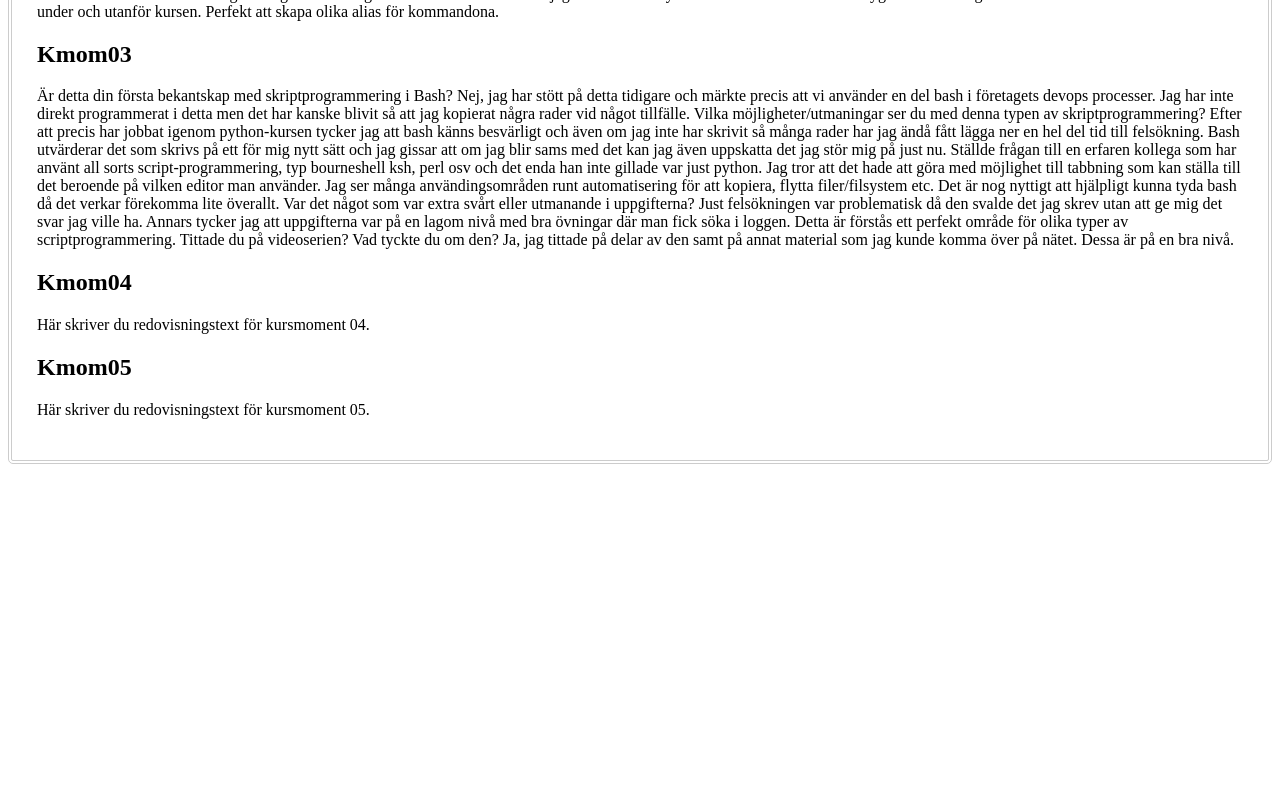
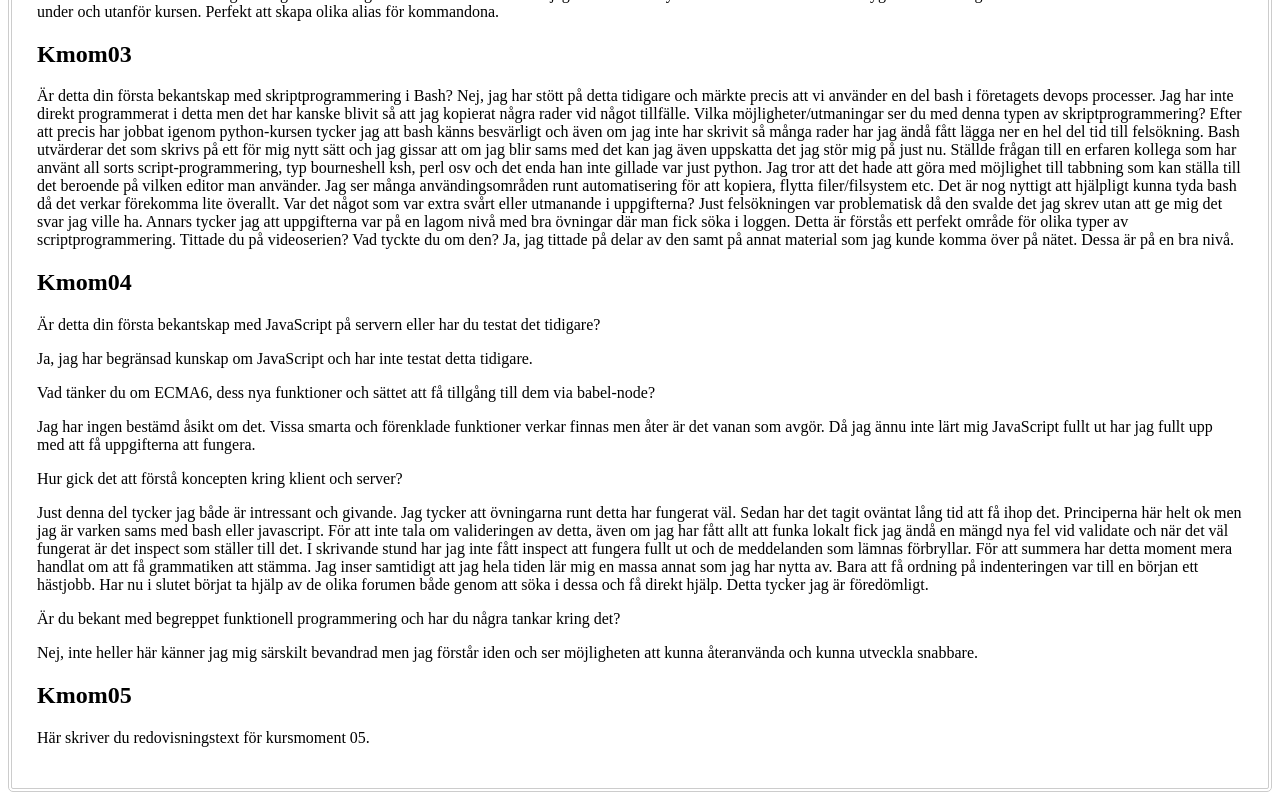
Before and after one commit to daningen/kursrep, a plain HTML site: page linux/me/redovisa/report.html in a window 1280 px wide. Shown: the part 657-1457 px from the top of the page. Before the commit the page ends 1129 px from the top, so only its background shows below. Drawn offline with Linux system fonts and the light colour scheme.

Commit message:
more files

```diff
--- a/linux/me/redovisa/report.html
+++ b/linux/me/redovisa/report.html
@@ -63,7 +63,24 @@ Ja, jag tittade på delar av den samt på annat material som jag kunde komma öv
 
 <h2>Kmom04</h2>
 
-<p>Här skriver du redovisningstext för kursmoment 04.</p>
+<p> Är detta din första bekantskap med JavaScript på servern eller har du testat det tidigare?</p>
+
+Ja, jag har begränsad kunskap om JavaScript och har inte testat detta tidigare.
+
+<p> Vad tänker du om ECMA6, dess nya funktioner och sättet att få tillgång till dem via babel-node? </p>
+
+Jag har ingen bestämd åsikt om det. Vissa smarta och förenklade funktioner verkar finnas men åter är det vanan som avgör. Då jag ännu inte lärt mig JavaScript fullt ut har jag fullt upp med att få uppgifterna att fungera.
+
+
+ <p> Hur gick det att förstå koncepten kring klient och server?  </p>
+
+Just denna del tycker jag både är intressant och givande. Jag tycker att övningarna runt detta har fungerat väl. Sedan har det tagit oväntat lång tid att få ihop det. Principerna här helt ok men jag är varken sams med bash eller javascript. För att inte tala om valideringen av detta, även om jag har fått allt att funka lokalt fick jag ändå en mängd nya fel vid validate och när det väl fungerat är det inspect som ställer till det. I skrivande stund har jag inte fått inspect att fungera fullt ut och de meddelanden som lämnas förbryllar. För att summera har detta moment mera handlat om att få grammatiken att stämma. Jag inser samtidigt att jag hela tiden lär mig en massa annat som jag har nytta av. Bara att få ordning på indenteringen var till en början ett hästjobb. Har nu i slutet börjat ta hjälp av de olika forumen både genom att söka i dessa och få direkt hjälp. Detta tycker jag är föredömligt.
+
+ <p> Är du bekant med begreppet funktionell programmering och har du några tankar kring det?  </p>
+
+Nej, inte heller här känner jag mig särskilt bevandrad men jag förstår iden och ser möjligheten att kunna återanvända och kunna utveckla snabbare.
+
+
 
 <h2>Kmom05</h2>
 
```
Also changed, not shown: 2 other files.
